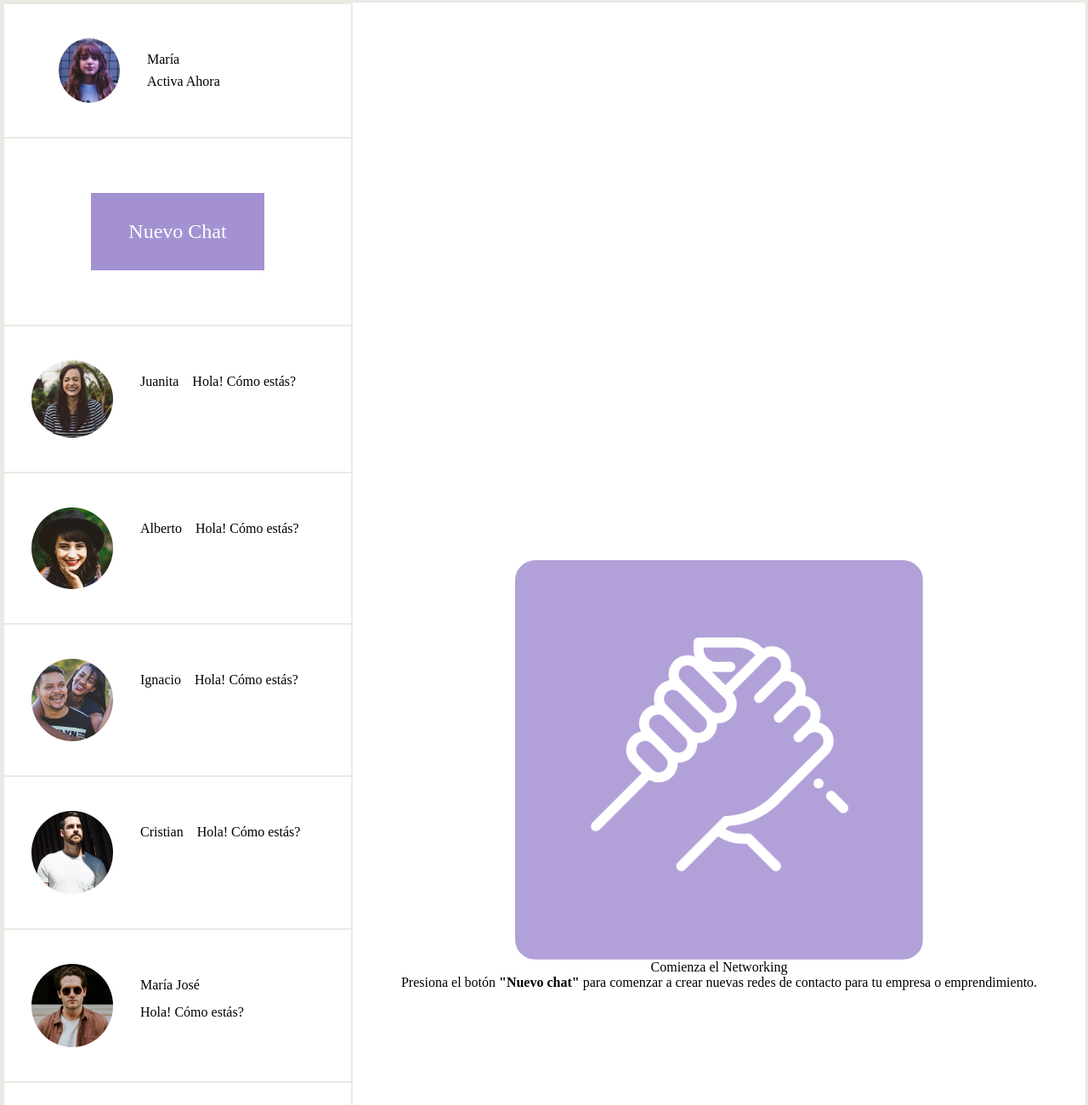
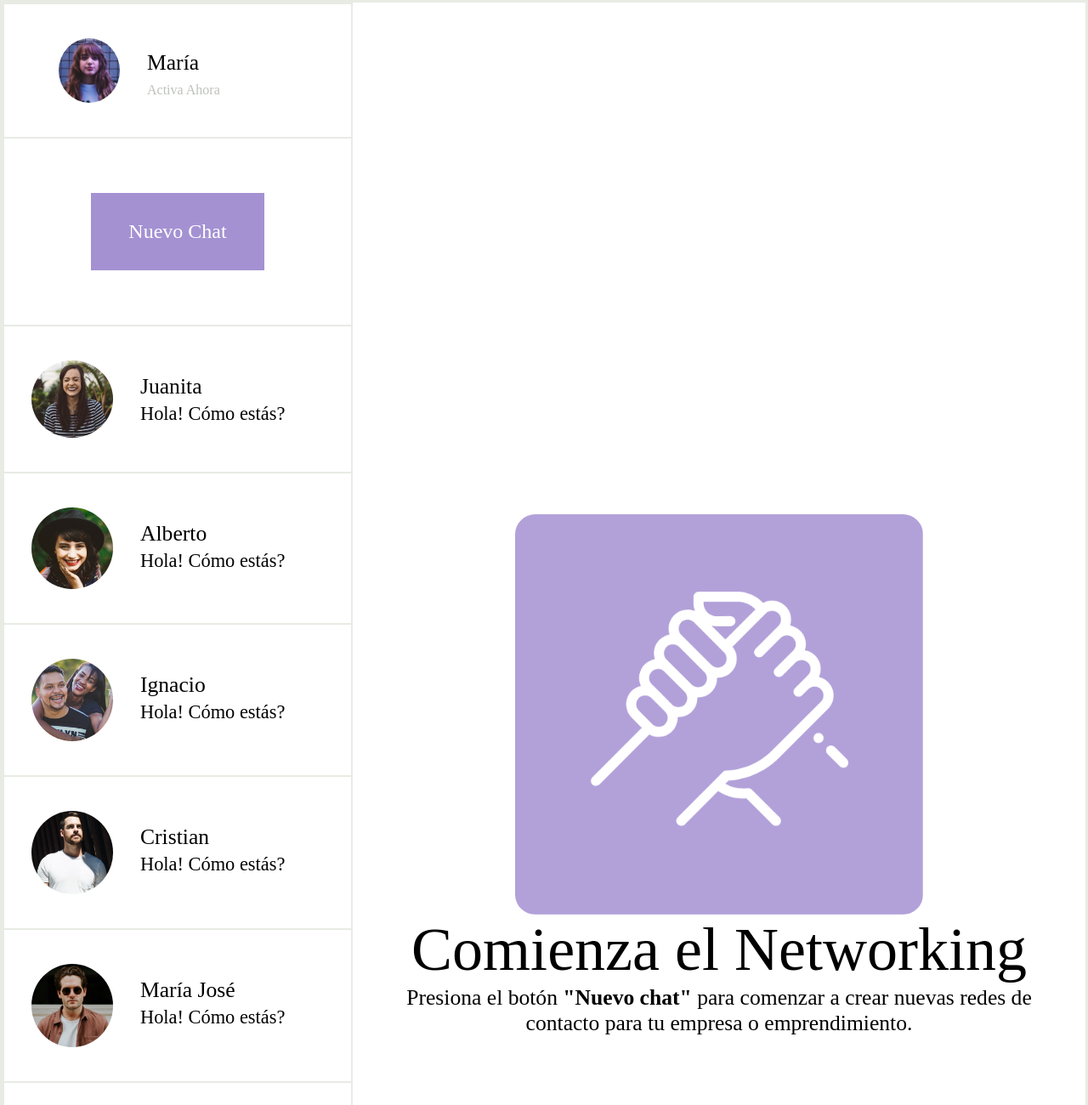
Before and after one commit to rquinterosv/Flexbox-advanced, a plain HTML site: page index.html in a window 1280 px wide. Shown: the top 1300 px of the page at 85% size. Drawn offline with Linux system fonts and the light colour scheme.

Commit message:
Entrega 2 advance flexbox

```diff
--- a/assets/css/style.css
+++ b/assets/css/style.css
@@ -13,6 +13,28 @@
     --darkJungle: #1b1f21;
     --outerSpace: #444749;
     --oldSilver: #828485;
+}
+
+/* Tipografia */
+.xlText {
+    font-size: 4.5rem;
+}
+
+.lText {
+    font-size: 1.6rem;
+}
+
+p {
+    font-size: 1.6rem;
+}
+
+.smallText {
+    font-size: 1.4rem;
+}
+
+.xsText {
+    font-size: 1rem;
+    color: var(--gray);
 }
 
 /* Contenedor */
--- a/index.html
+++ b/index.html
@@ -18,7 +18,7 @@
                 <img src="./assets/img/maria.jpg" alt="Maria">
                 <div class="headtext">
                     <p>María</p>
-                    <p>Activa Ahora</p>
+                    <p class="xsText">Activa Ahora</p>
                 </div>
                 <i class="fa-regular fa-message"></i>
                 <i class="fa-solid fa-bars"></i>
@@ -33,7 +33,7 @@
                     <img src="./assets/img/screen1.jpg" alt="Juanita">
                     <div class="nombre">
                         <p>Juanita</p>
-                        <p>Hola! Cómo estás?</p>
+                        <p class="smallText">Hola! Cómo estás?</p>
                     </div>
                 </div>
             </div>
@@ -43,7 +43,7 @@
                     <img src="./assets/img/screen2.jpg" alt="Alberto">
                     <div class="nombre">
                         <p>Alberto</p>
-                        <p>Hola! Cómo estás?</p>
+                        <p class="smallText">Hola! Cómo estás?</p>
                     </div>
                 </div>
             </div>
@@ -53,7 +53,7 @@
                     <img src="./assets/img/screen3.jpg" alt="Ignacio">
                     <div class="nombre">
                         <p>Ignacio</p>
-                        <p>Hola! Cómo estás?</p>
+                        <p class="smallText">Hola! Cómo estás?</p>
                     </div>
                 </div>
             </div>
@@ -63,7 +63,7 @@
                     <img src="./assets/img/screen4.jpg" alt="Cristian">
                     <div class="nombre">
                         <p>Cristian</p>
-                        <p>Hola! Cómo estás?</p>
+                        <p class="smallText">Hola! Cómo estás?</p>
                     </div>
                 </div>
             </div>
@@ -73,7 +73,7 @@
                     <img src="./assets/img/screen5.jpg" alt="María José">
                     <div class="nombre">
                         <p>María José</p>
-                        <p>Hola! Cómo estás?</p>
+                        <p class="smallText">Hola! Cómo estás?</p>
                     </div>
                 </div>
             </div>
@@ -83,7 +83,7 @@
                     <img src="./assets/img/screen6.jpg" alt="Gonzalo">
                     <div class="nombre">
                         <p>Gonzalo</p>
-                        <p>Hola! Cómo estás?</p>
+                        <p class="smallText">Hola! Cómo estás?</p>
                     </div>
                 </div>
             </div>
@@ -93,7 +93,7 @@
                     <img src="./assets/img/screen7.jpg" alt="Juan Pablo">
                     <div class="nombre">
                         <p>Juan Pablo</p>
-                        <p>Hola! Cómo estás?</p>
+                        <p class="smallText">Hola! Cómo estás?</p>
                     </div>
                 </div>
             </div>
@@ -103,7 +103,7 @@
                     <img src="./assets/img/screen8.jpg" alt="Magdalena">
                     <div class="nombre">
                         <p>Magdalena</p>
-                        <p>Hola! Cómo estás?</p>
+                        <p class="smallText">Hola! Cómo estás?</p>
                     </div>
                 </div>
             </div>
@@ -112,7 +112,7 @@
         <section class="principal">
             <div class="card">
                 <img src="./assets/img/hand.png" alt="Logo">
-                <p>Comienza el Networking</p>
+                <p class="xlText">Comienza el Networking</p>
                 <p>Presiona el botón <b>"Nuevo chat"</b> para comenzar a crear nuevas redes de contacto para tu empresa o emprendimiento.</p>
             </div>
         </section>
```
